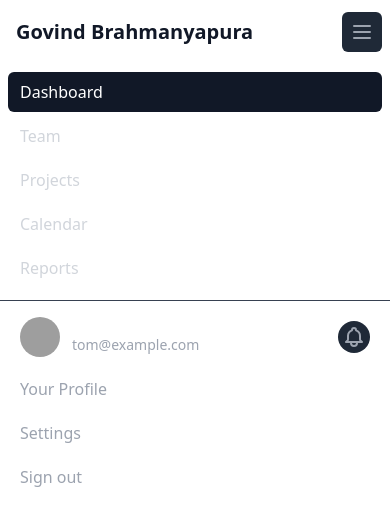
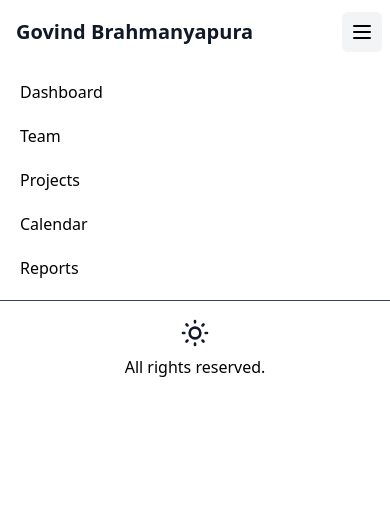
Before and after one commit to govindsartaj/personal-website, a Next.js app: page / in a window 390 px wide. Shown: the top 526 px of the page. Built offline with nearby package versions, Linux system fonts and the light colour scheme; grey boxes are pictures that could not be loaded.

Commit message:
fix mobile navbar

```diff
--- a/components/Navbar.js
+++ b/components/Navbar.js
@@ -1,9 +1,13 @@
 import DarkModeToggle from "./DarkModeToggle"
+import { useState } from 'react'
 
 
 export default function Navbar({ setDarkMode, darkMode }) {
+
+  const [mobileMenuOpen, setMobileMenuOpen] = useState(false);
+
   return (
-    <nav className="dark:bg-darkbg">
+    <nav className="fixed dark:bg-darkbg bg-white w-full z-50">
       <div className="max-w-7xl mx-auto px-4 sm:px-6 lg:px-8">
         <div className="flex items-center justify-between h-16">
           <div className="flex items-center">
@@ -33,7 +37,7 @@ export default function Navbar({ setDarkMode, darkMode }) {
           </div>
           <div className="-mr-2 flex md:hidden">
             {/* <!-- Mobile menu button --> */}
-            <button type="button" className="bg-gray-800 inline-flex items-center justify-center p-2 rounded-md text-gray-400 hover:text-white hover:bg-gray-700 focus:outline-none focus:ring-2 focus:ring-offset-2 focus:ring-offset-gray-800 focus:ring-white" aria-controls="mobile-menu" aria-expanded="false">
+            <button type="button" onClick={() => setMobileMenuOpen(!mobileMenuOpen)} className="bg-gray-100 dark:bg-black inline-flex items-center justify-center p-2 rounded-md dark:text-white hover:text-black hover:bg-gray-100 focus:outline-none focus:ring-2 focus:ring-offset-2 focus:ring-offset-gray-800 focus:ring-white" aria-controls="mobile-menu" aria-expanded="false">
               <span className="sr-only">Open main menu</span>
               {/* <!--
               Heroicon name: outline/menu
@@ -57,43 +61,22 @@ export default function Navbar({ setDarkMode, darkMode }) {
       </div>
 
       {/* <!-- Mobile menu, show/hide based on menu state. --> */}
-      <div className="md:hidden" id="mobile-menu">
+      <div className={`md:hidden ${mobileMenuOpen ? 'hidden' : ''}`} id="mobile-menu">
         <div className="px-2 pt-2 pb-3 space-y-1 sm:px-3">
           {/* <!-- Current: "bg-gray-900 text-white", Default: "text-gray-300 hover:bg-gray-700 hover:text-white" --> */}
-          <a href="#" className="bg-gray-900 text-white block px-3 py-2 rounded-md text-base font-medium">Dashboard</a>
+          <a href="#" className="dark:text-white hover:bg-gray-700 hover:text-white block px-3 py-2 rounded-md text-base font-medium">Dashboard</a>
 
-          <a href="#" className="text-gray-300 hover:bg-gray-700 hover:text-white block px-3 py-2 rounded-md text-base font-medium">Team</a>
+          <a href="#" className="dark:text-white hover:bg-gray-700 hover:text-white block px-3 py-2 rounded-md text-base font-medium">Team</a>
 
-          <a href="#" className="text-gray-300 hover:bg-gray-700 hover:text-white block px-3 py-2 rounded-md text-base font-medium">Projects</a>
+          <a href="#" className="dark:text-white hover:bg-gray-700 hover:text-white block px-3 py-2 rounded-md text-base font-medium">Projects</a>
 
-          <a href="#" className="text-gray-300 hover:bg-gray-700 hover:text-white block px-3 py-2 rounded-md text-base font-medium">Calendar</a>
+          <a href="#" className="dark:text-white hover:bg-gray-700 hover:text-white block px-3 py-2 rounded-md text-base font-medium">Calendar</a>
 
-          <a href="#" className="text-gray-300 hover:bg-gray-700 hover:text-white block px-3 py-2 rounded-md text-base font-medium">Reports</a>
+          <a href="#" className="dark:text-white hover:bg-gray-700 hover:text-white block px-3 py-2 rounded-md text-base font-medium">Reports</a>
         </div>
-        <div className="pt-4 pb-3 border-t border-gray-700">
-          <div className="flex items-center px-5">
-            <div className="flex-shrink-0">
-              <img className="h-10 w-10 rounded-full" src="https://images.unsplash.com/photo-1472099645785-5658abf4ff4e?ixlib=rb-1.2.1&ixid=eyJhcHBfaWQiOjEyMDd9&auto=format&fit=facearea&facepad=2&w=256&h=256&q=80" alt=""></img>
-            </div>
-            <div className="ml-3">
-              <div className="text-base font-medium leading-none text-white">Tom Cook</div>
-              <div className="text-sm font-medium leading-none text-gray-400">tom@example.com</div>
-            </div>
-            <button className="ml-auto bg-gray-800 flex-shrink-0 p-1 rounded-full text-gray-400 hover:text-white focus:outline-none focus:ring-2 focus:ring-offset-2 focus:ring-offset-gray-800 focus:ring-white">
-              <span className="sr-only">View notifications</span>
-              {/* <!-- Heroicon name: outline/bell --> */}
-              <svg className="h-6 w-6" xmlns="http://www.w3.org/2000/svg" fill="none" viewBox="0 0 24 24" stroke="currentColor" aria-hidden="true">
-                <path strokeLinecap="round" strokeLinejoin="round" strokeWidth="2" d="M15 17h5l-1.405-1.405A2.032 2.032 0 0118 14.158V11a6.002 6.002 0 00-4-5.659V5a2 2 0 10-4 0v.341C7.67 6.165 6 8.388 6 11v3.159c0 .538-.214 1.055-.595 1.436L4 17h5m6 0v1a3 3 0 11-6 0v-1m6 0H9" />
-              </svg>
-            </button>
-          </div>
-          <div className="mt-3 px-2 space-y-1">
-            <a href="#" className="block px-3 py-2 rounded-md text-base font-medium text-gray-400 hover:text-white hover:bg-gray-700">Your Profile</a>
-
-            <a href="#" className="block px-3 py-2 rounded-md text-base font-medium text-gray-400 hover:text-white hover:bg-gray-700">Settings</a>
-
-            <a href="#" className="block px-3 py-2 rounded-md text-base font-medium text-gray-400 hover:text-white hover:bg-gray-700">Sign out</a>
-          </div>
+        <div className="pt-4 pb-3 border-t border-gray-700 dark:text-white text-center">
+          <DarkModeToggle setDarkMode={setDarkMode} darkMode={darkMode} />
+          All rights reserved.
         </div>
       </div>
     </nav>
--- a/pages/index.js
+++ b/pages/index.js
@@ -1,7 +1,7 @@
 
 export default function Home({ darkMode }) {
   return (
-    <div className="dark:bg-darkbg h-screen">
+    <div className="dark:bg-darkbg h-screen pt-16">
 
     </div>
   )
--- a/styles/globals.css
+++ b/styles/globals.css
@@ -2,6 +2,6 @@
 @tailwind components;
 @tailwind utilities;
 
-.h-screen{
+/* .h-screen{
   height:calc(100vh - 4rem)!important;
-}
+} */
```
